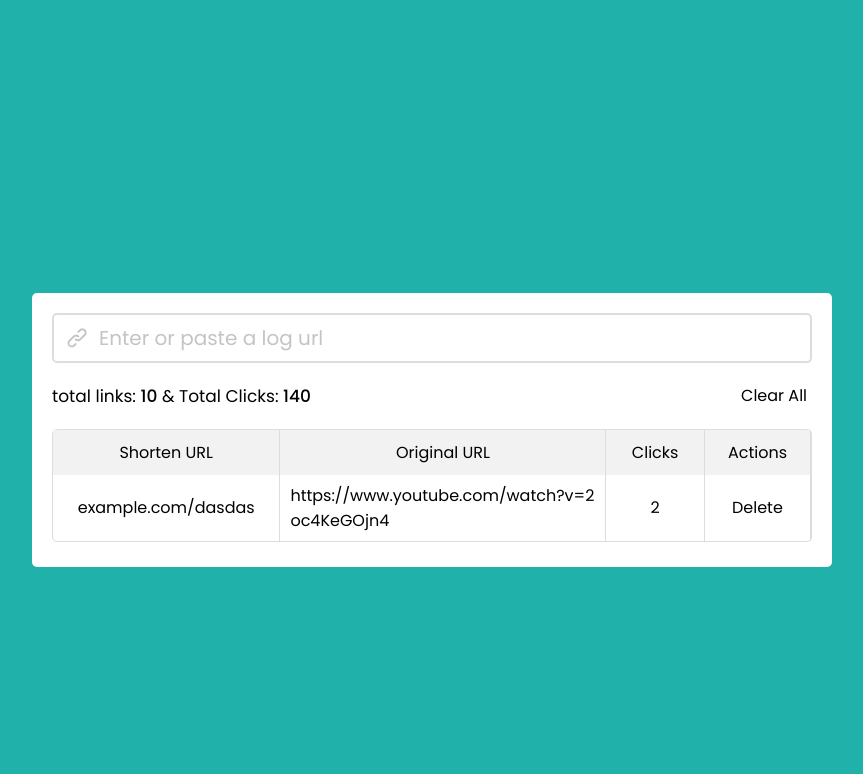
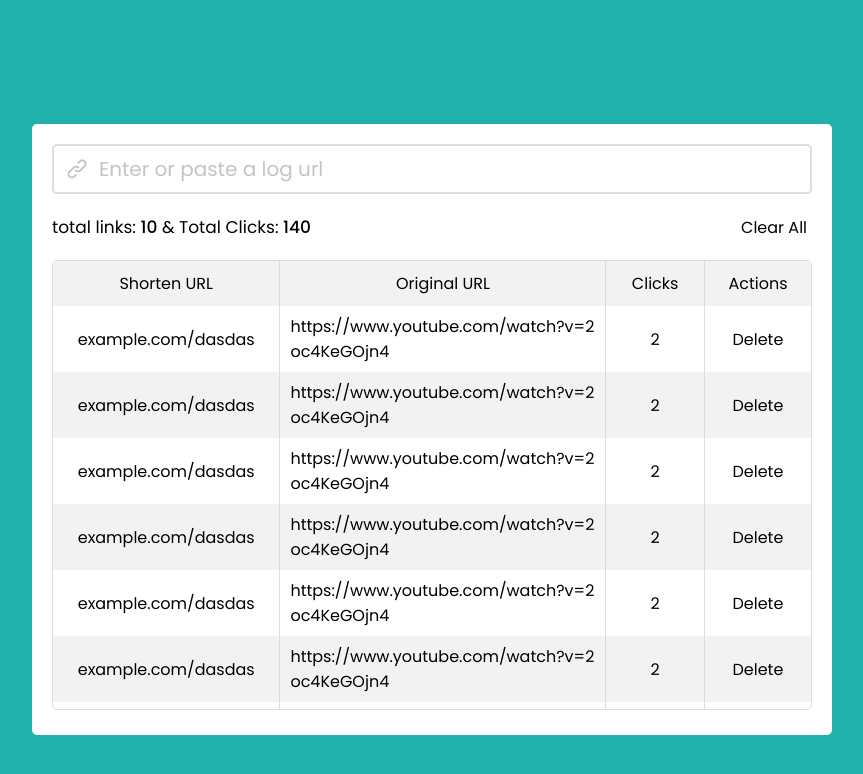
Before and after one commit to menegass0/Url-shortener, a PHP site: page / in a window 1280 px wide. Shown: the top 774 px of the page, without its empty margins (208-1071 px from the left). Run offline with PHP 8.4, Linux system fonts and the light colour scheme.

Commit message:
multiplas rows de urls

```diff
--- a/index.html
+++ b/index.html
@@ -33,6 +33,47 @@
                     <li>2</li>
                     <li><a href="#">Delete</a></li>
                 </div>
+                <div class="data">
+                    <li><a href="#">example.com/dasdas</a></li>
+                    <li>https://www.youtube.com/watch?v=2oc4KeGOjn4</li>
+                    <li>2</li>
+                    <li><a href="#">Delete</a></li>
+                </div>
+                <div class="data">
+                    <li><a href="#">example.com/dasdas</a></li>
+                    <li>https://www.youtube.com/watch?v=2oc4KeGOjn4</li>
+                    <li>2</li>
+                    <li><a href="#">Delete</a></li>
+                </div>
+                <div class="data">
+                    <li><a href="#">example.com/dasdas</a></li>
+                    <li>https://www.youtube.com/watch?v=2oc4KeGOjn4</li>
+                    <li>2</li>
+                    <li><a href="#">Delete</a></li>
+                </div>
+                <div class="data">
+                    <li><a href="#">example.com/dasdas</a></li>
+                    <li>https://www.youtube.com/watch?v=2oc4KeGOjn4</li>
+                    <li>2</li>
+                    <li><a href="#">Delete</a></li>
+                </div>
+                <div class="data">
+                    <li><a href="#">example.com/dasdas</a></li>
+                    <li>https://www.youtube.com/watch?v=2oc4KeGOjn4</li>
+                    <li>2</li>
+                    <li><a href="#">Delete</a></li>
+                </div>
+                <div class="data">
+                    <li><a href="#">example.com/dasdas</a></li>
+                    <li>https://www.youtube.com/watch?v=2oc4KeGOjn4</li>
+                    <li>2</li>
+                    <li><a href="#">Delete</a></li>
+                </div>
+            </div>
+        </div>
+        <div class="popup-box">
+            <div class="info-box">
+
             </div>
         </div>
 
--- a/style.css
+++ b/style.css
@@ -102,7 +102,11 @@ form input:valid ~ button{
     border: 1px solid #ddd;
     border-radius: 5px;
     margin-bottom: 5px;
-
+    max-height: 450px;
+    overflow-y: scroll;
+}
+.urls-area::-webkit-scrollbar{
+    width: 0px;
 }
 .urls-area :is(.title, .data){
     display: flex;
@@ -114,6 +118,9 @@ form input:valid ~ button{
     width: 100%;
     border-right: 1px solid #ddd;
 
+}
+.urls-area li:last-child{
+    border-right: 0px;
 }
 .urls-area .title li{
     text-align: center;
@@ -141,6 +148,9 @@ form input:valid ~ button{
 .urls-area .data li:last-child a:hover{
     text-decoration: none;
 }
+.urls-area .data:nth-child(odd){
+    background: #f2f2f2;
+}
 .urls-area li:nth-child(1){
     max-width: 30%;
 }
```
